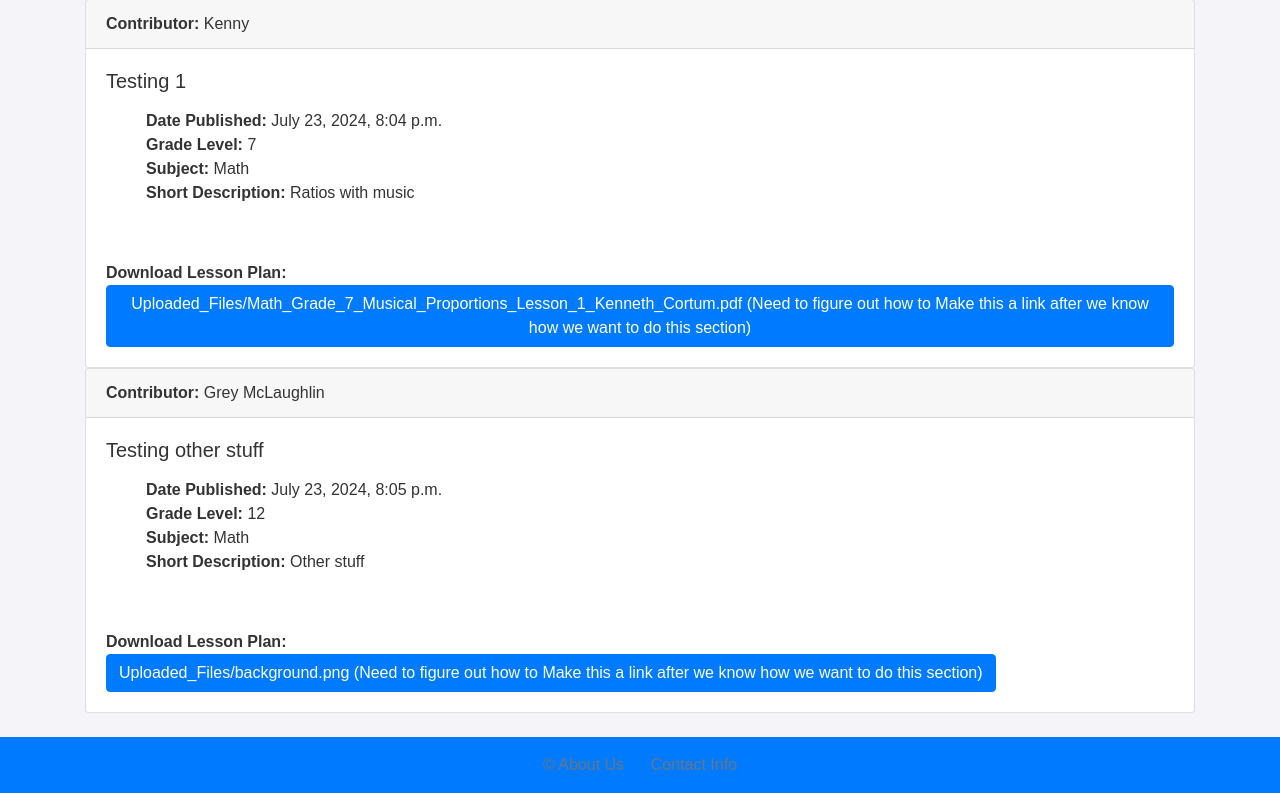
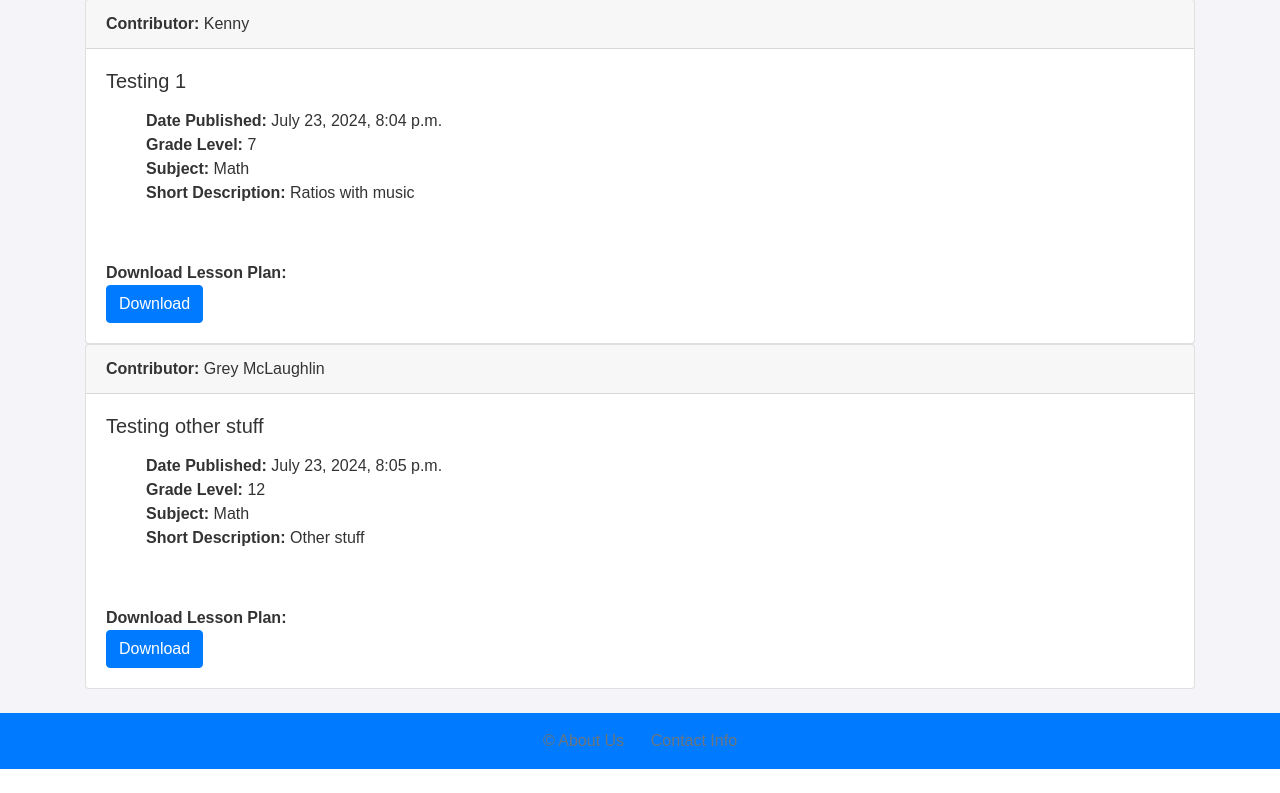
Before and after one commit to Martymcfever/Lesson_Plan_Database_Project, a Django app: a page that uses Teachers_Help_Teachers/posts/templates/lesson_plans.html in a window 1280 px wide. Shown: the part 137-930 px from the top of the page. After the commit the page ends 906 px from the top, so only its background shows below. Run offline with Django 5.2, Linux system fonts and the light colour scheme; data comes from the database, SQL or seed files in the repository; some libraries are stand-ins or nearby versions.

Commit message:
Added implementation of download button on lesson_plan.html

```diff
--- a/Teachers_Help_Teachers/posts/templates/lesson_plans.html
+++ b/Teachers_Help_Teachers/posts/templates/lesson_plans.html
@@ -27,7 +27,7 @@
 
       </p>
       <strong>Download Lesson Plan:</strong><br>
-      <a {{ lesson.lesson_plan.web }} class="btn btn-primary">{{ lesson.lesson_plan }} (Need to figure out how to Make this a link after we know how we want to do this section)</a>
+      <a {{ lesson.lesson_plan.web }} href="{{lesson.lesson_plan.url}}" download class="btn btn-primary">Download</a>
     </div>
   </div>
 
--- a/Teachers_Help_Teachers/posts/templates/show_lesson_plan.html
+++ b/Teachers_Help_Teachers/posts/templates/show_lesson_plan.html
@@ -23,7 +23,7 @@
       </p>
       <strong>Download Lesson Plan:</strong><br>
 
-      <a href="{{lesson_plan.lesson_plan.url}}" download class="btn btn-primary">(Need to figure out how to make this work)</a>
+      <a href="{{lesson_plan.lesson_plan.url}}" download class="btn btn-primary">Download</a>
 
     </div>
 
```
